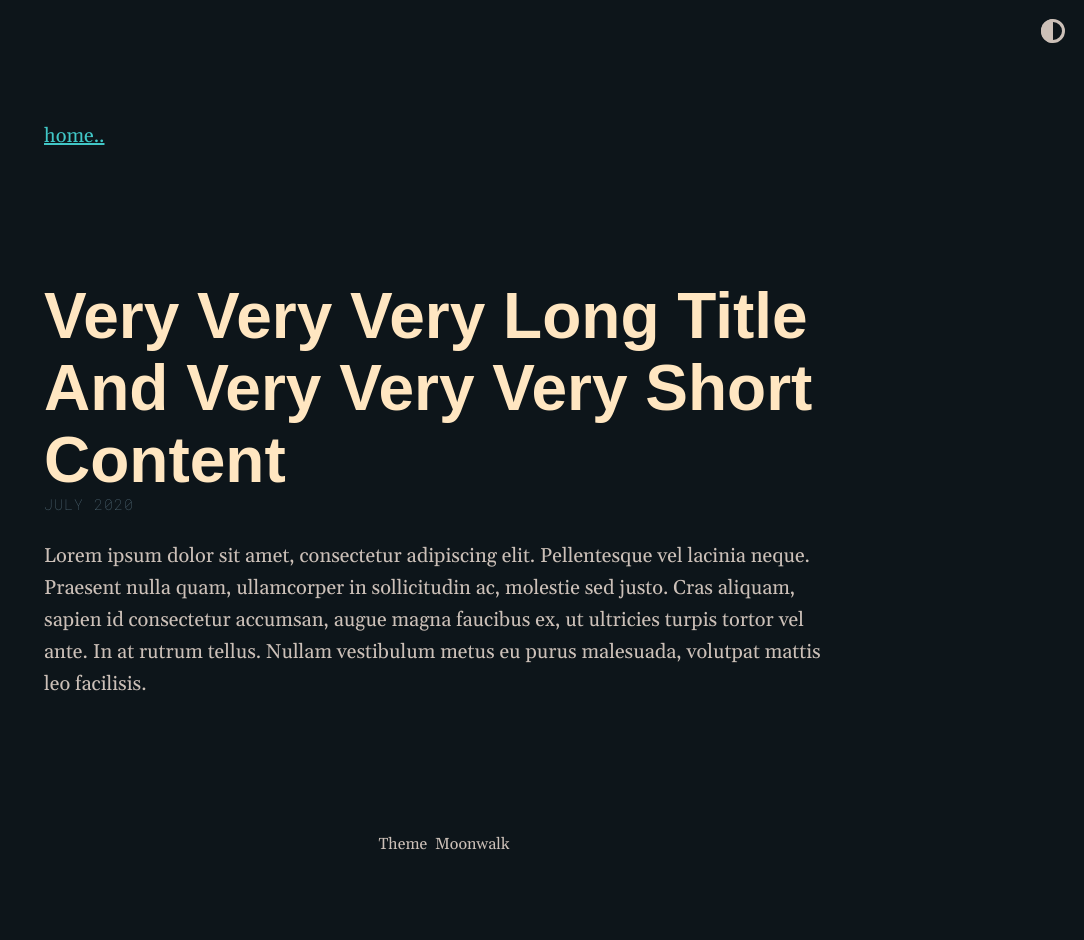
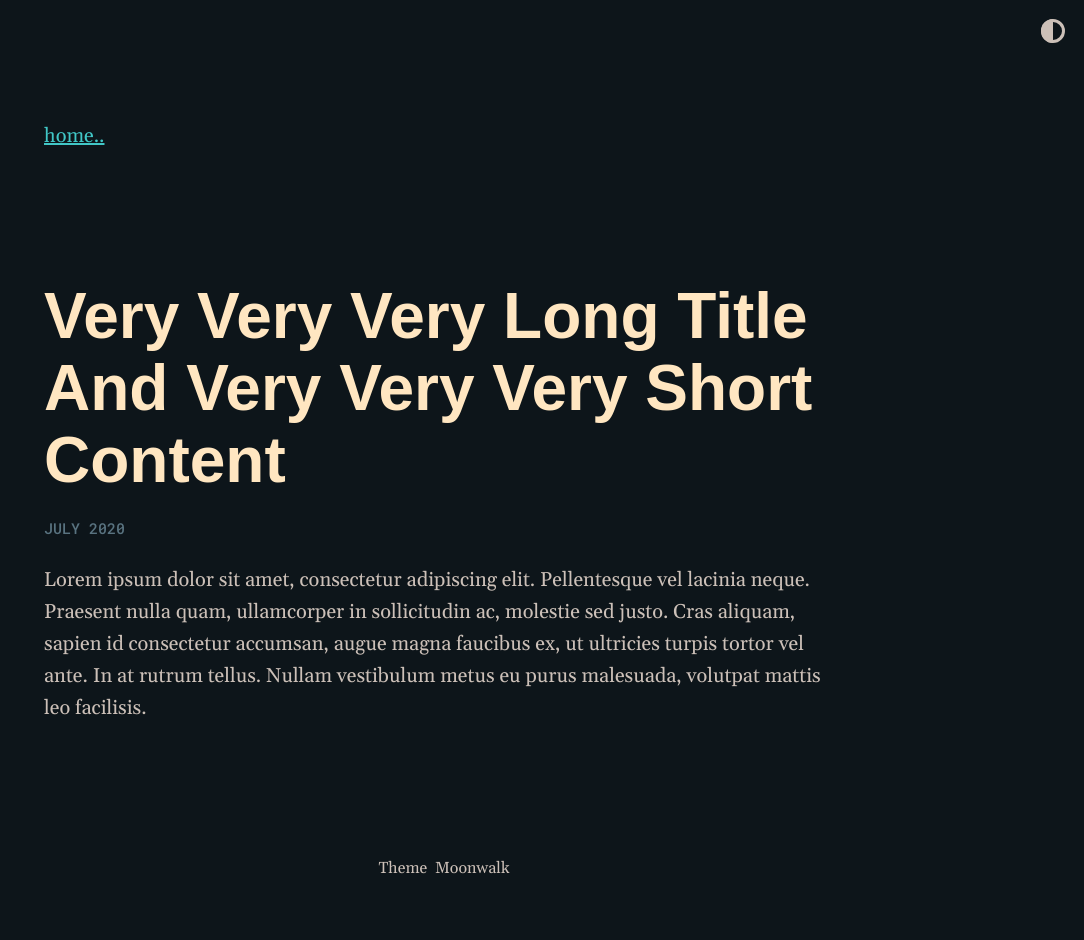
Before and after one commit to scherrer-txt/bts, a Jekyll site: the page built from _posts/2020-07-08-very-very-very-long-title-and-very-very-very-short-content.md, in a window 1280 px wide. Shown: the whole page, without its empty margins (196-1280 px from the left). Built offline with Jekyll 4.4.1, drawn with Linux system fonts in a browser that asks for light colours; some web fonts are replaced.

Commit message:
Update moonwalk.scss

```diff
--- a/_sass/moonwalk.scss
+++ b/_sass/moonwalk.scss
@@ -90,6 +90,7 @@
 
 li { margin: 0.4em 0; }
 
+//Page Width
 .w {
   max-width: 800px;
   margin: 0 auto;
@@ -222,13 +223,14 @@
   font-size: 0.6em;
   letter-spacing: 1px;
 }
-
+//Post date
 .post-date {
   color: var(--text-secondary);
   margin-top: 1rem;
   font-size: 0.75em;
+  text-transform: uppercase;
   font-family: "Roboto Mono", "Courier New", monospace;
-  font-weight: 100;
+  font-weight: 500;
   font-style: normal;
 }
 .home-date {
@@ -238,11 +240,13 @@
   text-decoration: none;
 }
 .text-bold {
-  font-weight: 100;
+  font-weight: 900;
 }
+//Post info
 .text-upcase {
   text-transform: uppercase;
-  letter-spacing: 1px;
+  font-weight: 500;
+  font-style: normal;
 }
 p code, li code {
   background-color: var(--bg-secondary);
@@ -252,7 +256,7 @@
   font-style: normal;
 }
 .post-title {
-  margin-bottom:-1.5rem;
+  margin-bottom: 1rem;
 }
 .project-title {
   margin-bottom: 0.8rem;
```
